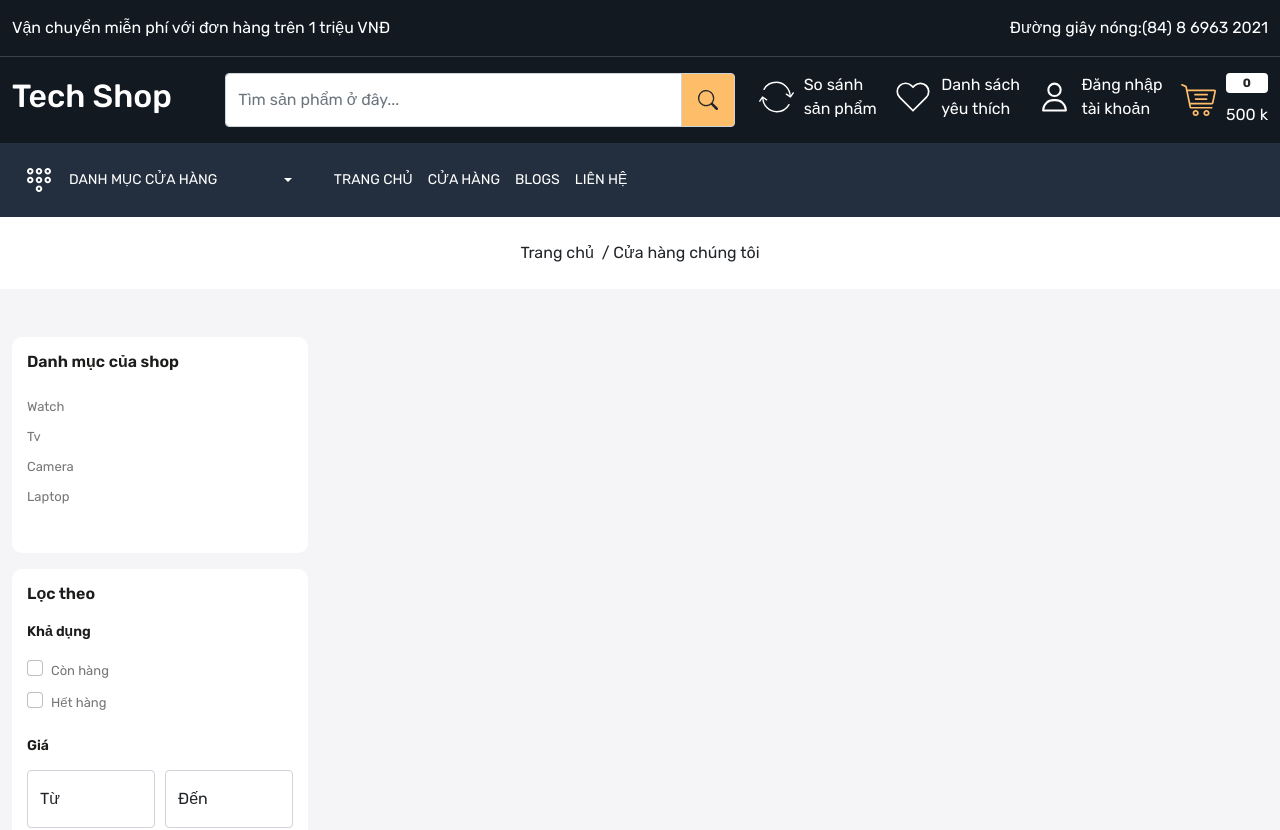
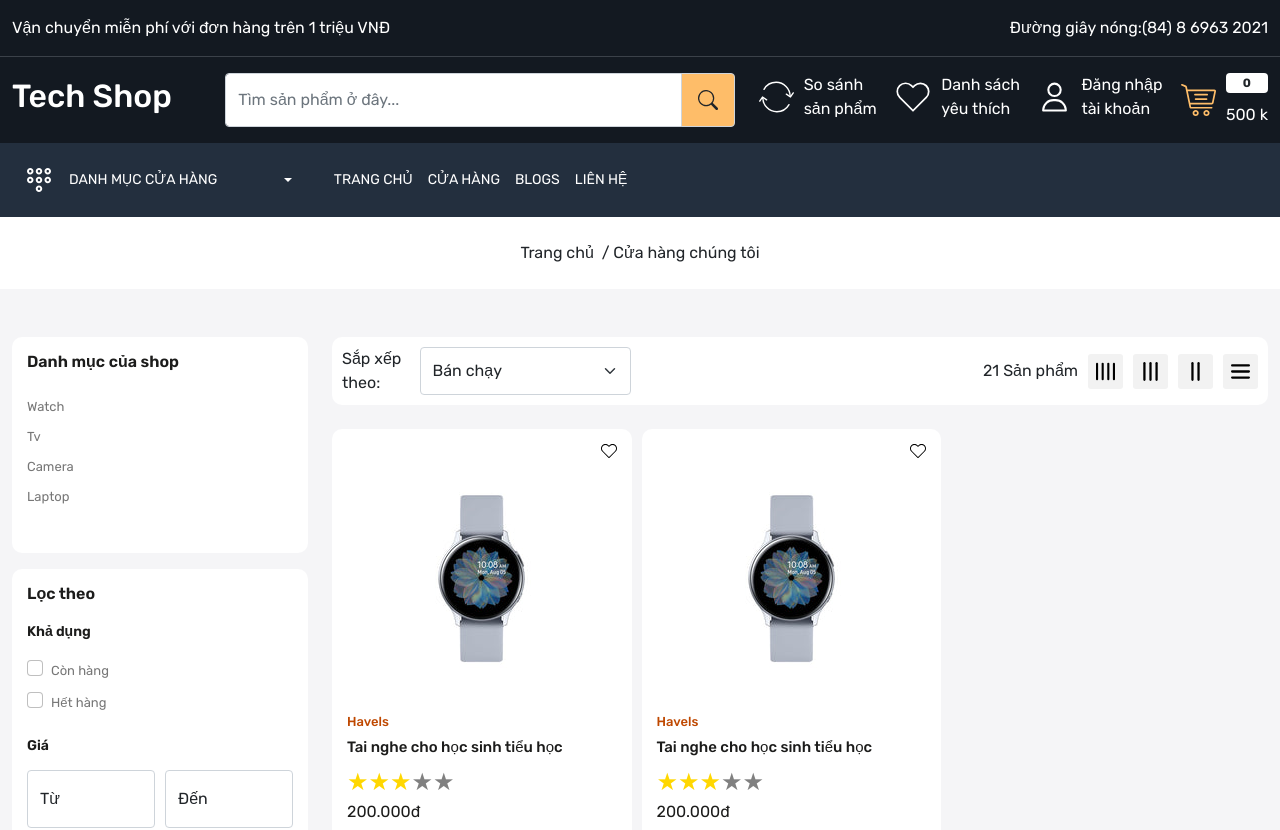
Before and after one commit to luongiautinhcam/techshop, a React (Create React App) app: page /store in a window 1280 px wide. Shown: the top 830 px of the page. Built offline with nearby package versions, Linux system fonts and the light colour scheme.

Commit message:
OurStore: products-list

```diff
--- a/src/App.css
+++ b/src/App.css
@@ -303,6 +303,7 @@ footer .input-group-text {
   background-color: white;
   border-radius: 10px;
   overflow: hidden;
+  width: 100%;
 }
 
 .product-card .product-image {
@@ -343,6 +344,12 @@ footer .input-group-text {
 .product-card .product-details p.price {
   font-size: 16px;
   color: var(--color-1c1c1b);
+}
+
+.product-card p.description {
+  font-size: 13px;
+  color: var(--color-777777);
+  margin-right: 20px;
 }
 
 .action-bar {
@@ -467,4 +474,61 @@ footer .input-group-text {
   border-bottom: 1px solid var(--color-ededed);
 }
 
+.filter-sort-grid {
+  padding: 10px;
+  background-color: white;
+  border-radius: 10px;
+}
+
+.grid img {
+  width: 35px;
+  height: 35px;
+  background-color: #f2f2f2;
+  padding: 8px;
+  border-radius: 3px;
+  cursor: pointer;
+}
+
+.gr-12 {
+  width: 100%;
+}
+
+.gr-6 {
+  width: 49%;
+}
+
+.gr-4 {
+  width: 32%;
+}
+
+.gr-3 {
+  width: 24%;
+}
+
+.gr-12 .product-card {
+  display: flex;
+  gap: 20px;
+}
+
+.gr-6 .product-image {
+  width: 100%;
+}
+
+.gr-6 .product-image img {
+  margin: auto;
+  display: block;
+}
+
+.gr-12 .product-card .product-image {
+  width: 270px;
+}
+
+.gr-12 .product-card .product-image {
+  height: auto;
+}
+
+.gr-12 .action-bar {
+  top: 17%;
+}
+
 /* Our Store End */
--- a/src/components/ProductCard.js
+++ b/src/components/ProductCard.js
@@ -1,10 +1,15 @@
 import React from "react";
 import ReactStars from "react-rating-stars-component";
-import { Link } from "react-router-dom";
+import { Link, useLocation } from "react-router-dom";
 
-const ProductCard = () => {
+const ProductCard = (props) => {
+  const { grid } = props;
+  let location = useLocation();
   return (
-    <div className="col-3">
+    <>
+      <div
+        className={` ${location.pathname == "/store" ? `gr-${grid}` : "col-3"}`}
+      >
         <Link className="product-card position-relative">
           <div className="wishlist-icon position-absolute">
             <Link>
@@ -33,6 +38,11 @@ const ProductCard = () => {
               edit={false}
               activeColor="#ffd700"
             />
+            <p className={`description ${grid === 12 ? "d-block" : "d-none"}`}>
+              Khi chiếc xe máy vừa dừng lại, người mặc trang phục giống dân quân
+              tự vệ liền vụt gậy vào người nam sinh chạy xe máy, kéo nam sinh
+              xuống xe, tì chân lên người để khống chế.
+            </p>
             <p className="price">200.000đ</p>
           </div>
           <div className="action-bar position-absolute">
@@ -50,6 +60,60 @@ const ProductCard = () => {
           </div>
         </Link>
       </div>
+      <div
+        className={` ${location.pathname == "/store" ? `gr-${grid}` : "col-3"}`}
+      >
+        <Link className="product-card position-relative">
+          <div className="wishlist-icon position-absolute">
+            <Link>
+              <img src="images/wish.svg" alt="wishlist" />
+            </Link>
+          </div>
+          <div className="product-image">
+            <img
+              src="images/watch.jpg"
+              className="img-fluid"
+              alt="product image"
+            />
+            <img
+              src="images/tab.jpg"
+              className="img-fluid"
+              alt="product image"
+            />
+          </div>
+          <div className="product-details">
+            <h6 className="brand">Havels</h6>
+            <h5 className="product-title">Tai nghe cho học sinh tiểu học</h5>
+            <ReactStars
+              count={5}
+              size={24}
+              value={3}
+              edit={false}
+              activeColor="#ffd700"
+            />
+            <p className={`description ${grid === 12 ? "d-block" : "d-none"}`}>
+              Khi chiếc xe máy vừa dừng lại, người mặc trang phục giống dân quân
+              tự vệ liền vụt gậy vào người nam sinh chạy xe máy, kéo nam sinh
+              xuống xe, tì chân lên người để khống chế.
+            </p>
+            <p className="price">200.000đ</p>
+          </div>
+          <div className="action-bar position-absolute">
+            <div className="d-flex flex-column gap-15">
+              <Link>
+                <img src="images/prodcompare.svg" alt="compare" />
+              </Link>
+              <Link>
+                <img src="images/view.svg" alt="view" />
+              </Link>
+              <Link>
+                <img src="images/add-cart.svg" alt="addcart" />
+              </Link>
+            </div>
+          </div>
+        </Link>
+      </div>
+    </>
   );
 };
 
--- a/src/pages/OurStore.js
+++ b/src/pages/OurStore.js
@@ -1,9 +1,11 @@
-import React from "react";
+import React, { useState } from "react";
 import ReactStars from "react-rating-stars-component";
 import BreadCrumb from "../components/BreadCrumb";
 import Meta from "../components/Meta";
+import ProductCard from "../components/ProductCard";
 
 const OurStore = () => {
+  const [grid, setGrid] = useState(4);
   return (
     <>
       <Meta title={"Cửa hàng chúng tôi"} />
@@ -181,7 +183,75 @@ const OurStore = () => {
                 </div>
               </div>
             </div>
-            <div className="col-9"></div>
+            <div className="col-9">
+              <div className="filter-sort-grid mb-4">
+                <div className="d-flex justify-content-between align-items-center">
+                  <div className="d-flex algin-items-center gap-10">
+                    <p className="mb-0 d-block" style={{ width: "100px" }}>
+                      Sắp xếp theo:
+                    </p>
+                    <select name="" className="form-control form-select" id="">
+                      <option value="manual">Đặc tính</option>
+                      <option value="best-selling" selected="selected">
+                        Bán chạy
+                      </option>
+                      <option value="title-ascending">A-Z</option>
+                      <option value="title-descending">Z-A</option>
+                      <option value="price-ascending">Giá, thấp đến cao</option>
+                      <option value="price-descending">
+                        Giá, cao đến thấp
+                      </option>
+                      <option value="create-ascending">Ngày, cũ đến mới</option>
+                      <option value="create-descending">
+                        Ngày, mới đến cũ
+                      </option>
+                    </select>
+                  </div>
+                  <div className="d-flex align-items-center gap-10">
+                    <p className="totalproducts mb-0">21 Sản phẩm</p>
+                    <div className="d-flex gap-10 align-items-center grid">
+                      <img
+                        onClick={() => {
+                          setGrid(3);
+                        }}
+                        src="images/gr4.svg"
+                        className="d-block img-fluid"
+                        alt="grid"
+                      />
+                      <img
+                        onClick={() => {
+                          setGrid(4);
+                        }}
+                        src="images/gr3.svg"
+                        className="d-block img-fluid"
+                        alt="grid"
+                      />
+                      <img
+                        onClick={() => {
+                          setGrid(6);
+                        }}
+                        src="images/gr2.svg"
+                        className="d-block img-fluid"
+                        alt="grid"
+                      />
+                      <img
+                        onClick={() => {
+                          setGrid(12);
+                        }}
+                        src="images/gr.svg"
+                        className="d-block img-fluid"
+                        alt="grid"
+                      />
+                    </div>
+                  </div>
+                </div>
+              </div>
+              <div className="products-list pb-5">
+                <div className="d-flex gap-10 flex-wrap">
+                  <ProductCard grid={grid} />
+                </div>
+              </div>
+            </div>
           </div>
         </div>
       </div>
```
Lines whose indentation alone changed are shown as unchanged.
